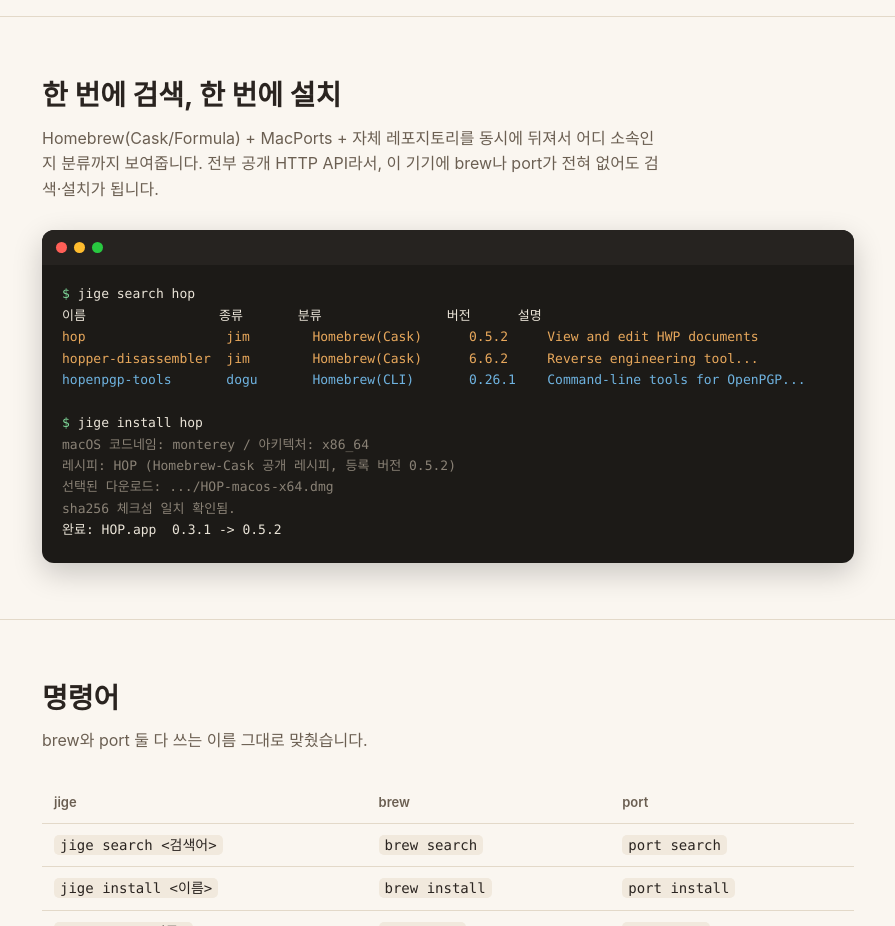
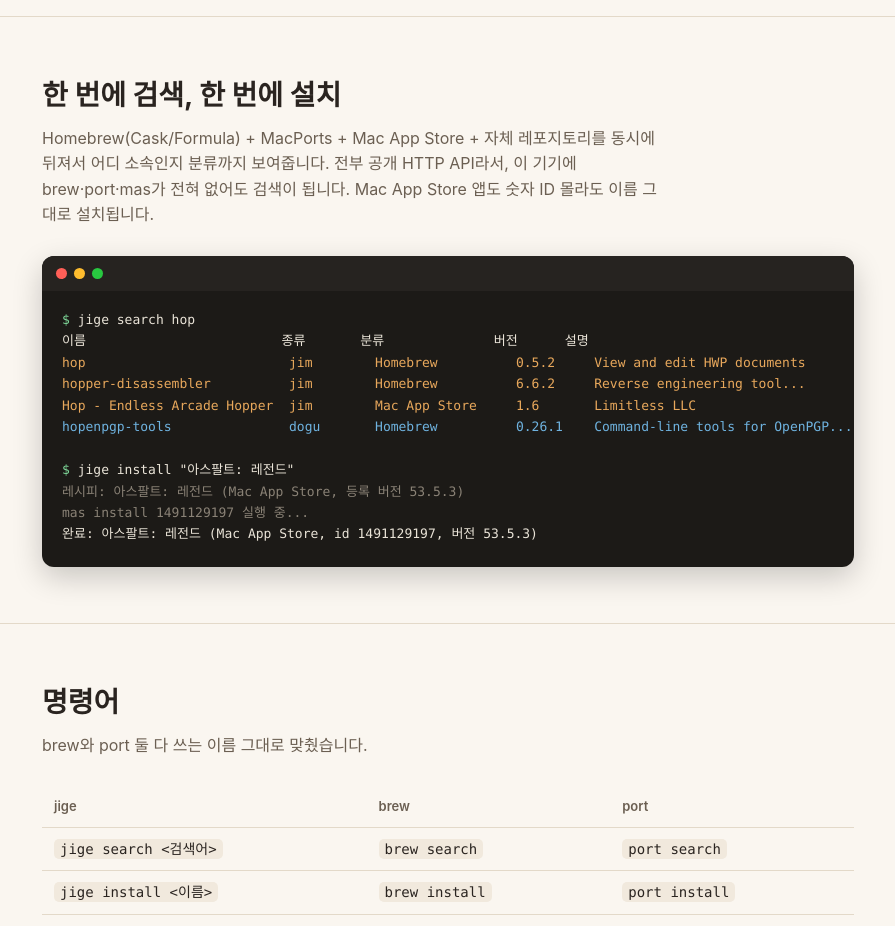
Before and after one commit to hoyacom/jige, a plain HTML site: page docs/index.html in a window 1280 px wide. Shown: the part 1660-2586 px from the top of the page, without its empty margins (192-1087 px from the left). Drawn offline with Linux system fonts and the light colour scheme.

Commit message:
README/홈페이지 예제를 Homebrew(Cask) 표기 제거 + mas 설치 예시로 갱신

```diff
--- a/docs/index.html
+++ b/docs/index.html
@@ -213,24 +213,23 @@
 <section>
   <div class="wrap">
     <h2>한 번에 검색, 한 번에 설치</h2>
-    <p class="lead">Homebrew(Cask/Formula) + MacPorts + 자체 레포지토리를 동시에 뒤져서
-    어디 소속인지 분류까지 보여줍니다. 전부 공개 HTTP API라서, 이 기기에 brew나 port가
-    전혀 없어도 검색·설치가 됩니다.</p>
+    <p class="lead">Homebrew(Cask/Formula) + MacPorts + Mac App Store + 자체 레포지토리를 동시에
+    뒤져서 어디 소속인지 분류까지 보여줍니다. 전부 공개 HTTP API라서, 이 기기에 brew·port·mas가
+    전혀 없어도 검색이 됩니다. Mac App Store 앱도 숫자 ID 몰라도 이름 그대로 설치됩니다.</p>
 
     <div class="terminal">
       <div class="bar"><span class="dot r"></span><span class="dot y"></span><span class="dot g"></span></div>
       <pre><span class="p">$</span> jige search hop
-이름                 종류       분류                버전      설명
-<span class="jim">hop                  jim        Homebrew(Cask)      0.5.2     View and edit HWP documents</span>
-<span class="jim">hopper-disassembler  jim        Homebrew(Cask)      6.6.2     Reverse engineering tool...</span>
-<span class="dogu">hopenpgp-tools       dogu       Homebrew(CLI)       0.26.1    Command-line tools for OpenPGP...</span>
+이름                         종류       분류              버전      설명
+<span class="jim">hop                          jim        Homebrew          0.5.2     View and edit HWP documents</span>
+<span class="jim">hopper-disassembler          jim        Homebrew          6.6.2     Reverse engineering tool...</span>
+<span class="jim">Hop - Endless Arcade Hopper  jim        Mac App Store     1.6       Limitless LLC</span>
+<span class="dogu">hopenpgp-tools               dogu       Homebrew          0.26.1    Command-line tools for OpenPGP...</span>
 
-<span class="p">$</span> jige install hop
-<span class="c">macOS 코드네임: monterey / 아키텍처: x86_64
-레시피: HOP (Homebrew-Cask 공개 레시피, 등록 버전 0.5.2)
-선택된 다운로드: .../HOP-macos-x64.dmg
-sha256 체크섬 일치 확인됨.</span>
-완료: HOP.app  0.3.1 -&gt; 0.5.2</pre>
+<span class="p">$</span> jige install "아스팔트: 레전드"
+<span class="c">레시피: 아스팔트: 레전드 (Mac App Store, 등록 버전 53.5.3)
+mas install 1491129197 실행 중...</span>
+완료: 아스팔트: 레전드 (Mac App Store, id 1491129197, 버전 53.5.3)</pre>
     </div>
   </div>
 </section>
```
Also changed, not shown: 1 other file.
